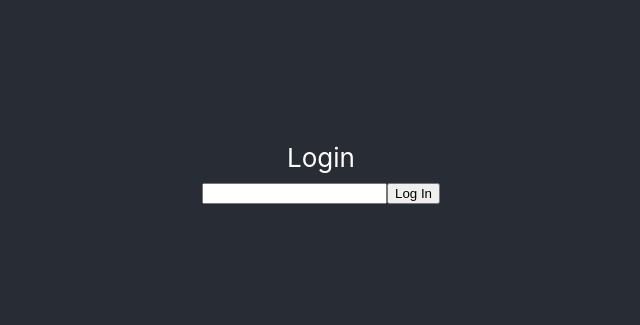
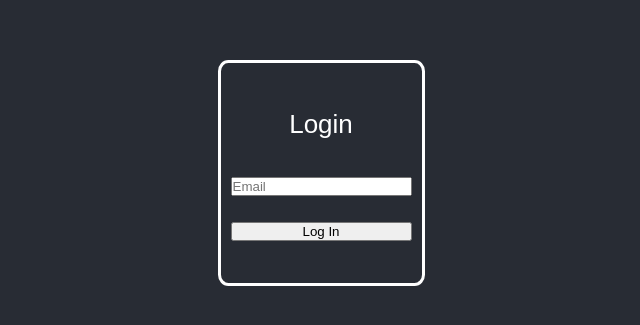
Before and after one commit to george4591/Notes-Taking-Web-App, a React (Create React App) app: page / in a window 1280 px wide. Shown: the part 227-552 px from the top of the page, without its empty margins (319-959 px from the left). Built offline with nearby package versions, Linux system fonts and the light colour scheme.

Commit message:
added some styling

```diff
--- a/src/components/CreateMenu.js
+++ b/src/components/CreateMenu.js
@@ -1,20 +1,31 @@
 import '../styles/CreateMenu.css';
 import { Icon } from '@iconify/react';
+import { useState } from 'react';
 
 const defaultFields = {
   name: "",
   description: "",
+  id: 0
 }
 
 const CreateMenu = ({closeModal}) => {
+  const [fields, setFields] = useState(defaultFields);
 
+  const handleSubmit = (e) => {
+    e.preventDefault();
+    closeModal();
+  }
   return (
     <div id="menu-wrapper">
       <Icon icon="bi:x" id='close-button' onClick={closeModal}/>
       <h3>Create Menu</h3>
-      <form id='create-form'>
+      <form onSubmit={handleSubmit} id='create-form'>
         <input type="text" className='course-input' placeholder="Course Name" />
         <textarea type="text" className='course-input' placeholder="Course Description" rows={5} />
+        <div id='id-generator'>
+          {fields.id}
+          <Icon icon="pajamas:repeat"/>
+        </div>
         <button id="create-button">Create Course</button>
       </form>
     </div>
--- a/src/components/LoginForm.js
+++ b/src/components/LoginForm.js
@@ -1,6 +1,8 @@
 import { useState, useContext } from "react";
 import { UserContext } from "../context/user";
 import { auth } from "../services/students";
+
+import '../styles/LoginForm.css'
 
 const formFields = {
   // username: "",
@@ -33,9 +35,9 @@ const LoginForm = () => {
   };
 
   return (
-    <div>
+    <div id='login-wrapper'>
       Login
-      <form onSubmit={handleSubmit}>
+      <form id="login-form" onSubmit={handleSubmit}>
         {/* <input
           type="text"
           name="username"
@@ -46,6 +48,7 @@ const LoginForm = () => {
         <input
           type="email"
           name="email"
+          placeholder="Email"
           value={fields.email}
           onChange={handleChange}
           required
--- a/src/components/StudentBoard.js
+++ b/src/components/StudentBoard.js
@@ -4,11 +4,11 @@ import CreateMenu from "./CreateMenu";
 
 const StudentBoard = () => {
   const [isModalOpen, setIsModalOpen] = useState(true);
-
+  const toggleModal = () => setIsModalOpen(!isModalOpen);
   return (
     <div>
-        <button onClick={() => setIsModalOpen(true)}>Create Course</button>
-        {isModalOpen && <Modal> <CreateMenu closeModal={() => setIsModalOpen(false)}/> </Modal>}
+        <button onClick={toggleModal}>Create Course</button>
+        {isModalOpen && <Modal> <CreateMenu closeModal={toggleModal}/> </Modal>}
     </div>
   )
 }
--- a/src/index.css
+++ b/src/index.css
@@ -1,13 +1,11 @@
-body {
+* {
   margin: 0;
-  font-family: -apple-system, BlinkMacSystemFont, 'Segoe UI', 'Roboto', 'Oxygen',
-    'Ubuntu', 'Cantarell', 'Fira Sans', 'Droid Sans', 'Helvetica Neue',
-    sans-serif;
-  -webkit-font-smoothing: antialiased;
-  -moz-osx-font-smoothing: grayscale;
+  padding: 0;
 }
 
-code {
-  font-family: source-code-pro, Menlo, Monaco, Consolas, 'Courier New',
-    monospace;
+/* Reset default font styles */
+body {
+  font-family: Arial, sans-serif;
+  font-size: 16px;
+  line-height: 1.5;
 }
--- a/src/styles/CreateMenu.css
+++ b/src/styles/CreateMenu.css
@@ -3,6 +3,7 @@
   position: relative;
   color: black;
   background-color: white;
+  padding: 10px;
 }
 
 #close-button {
@@ -15,6 +16,17 @@
   background-color: transparent;
   cursor: pointer;
 }
+
+#id-generator {
+  outline: 1px solid black;
+  padding: 0 10px;
+  font-size: 20px;
+  display: flex;
+  align-items: center;
+  width: 90%;
+  justify-content: space-between
+}
+
 
 #create-form {
   padding: 10px;
--- /dev/null
+++ b/src/styles/LoginForm.css
@@ -0,0 +1,26 @@
+#login-wrapper {
+    width: fit-content;
+    border: 3px solid white;
+    border-radius: 5%;
+    padding: 10px;
+    height: 25vh;
+
+    display: flex;
+    flex-direction: column;
+    justify-content: space-evenly;
+}
+
+#login-form {
+    height: 8vh;
+    display: flex;
+    flex-direction: column;
+    align-items: center;
+    justify-content: space-between;
+    gap: 10px;
+    font-size: 16px;
+}
+
+#login-form > button {
+    width: 100%;
+    padding: 0 5px;
+}
```
Also changed, not shown: 2 other files (tests, documents, lock files or other folders).
